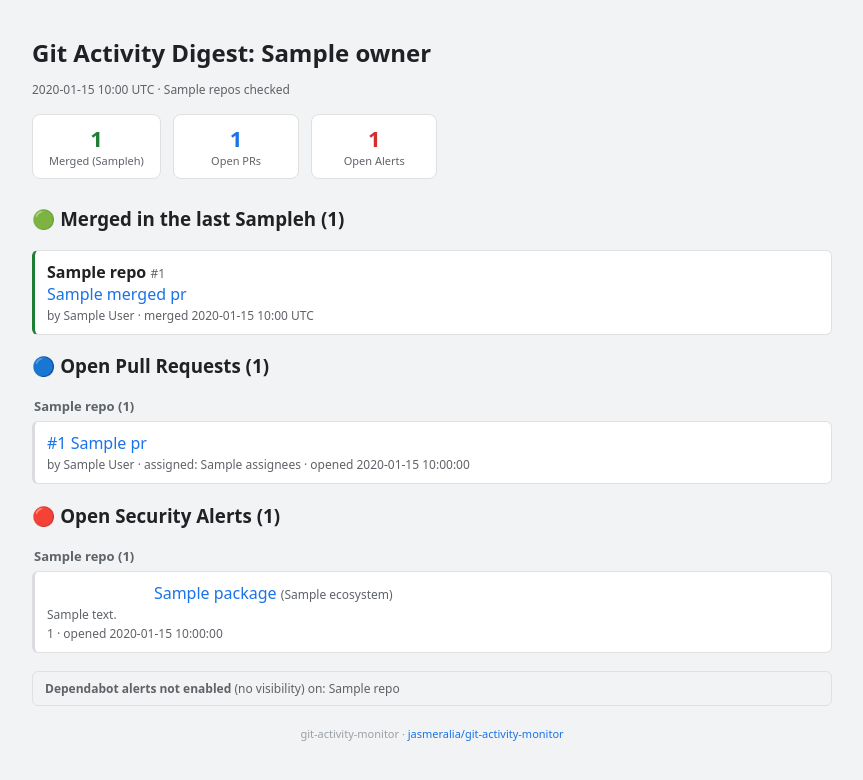
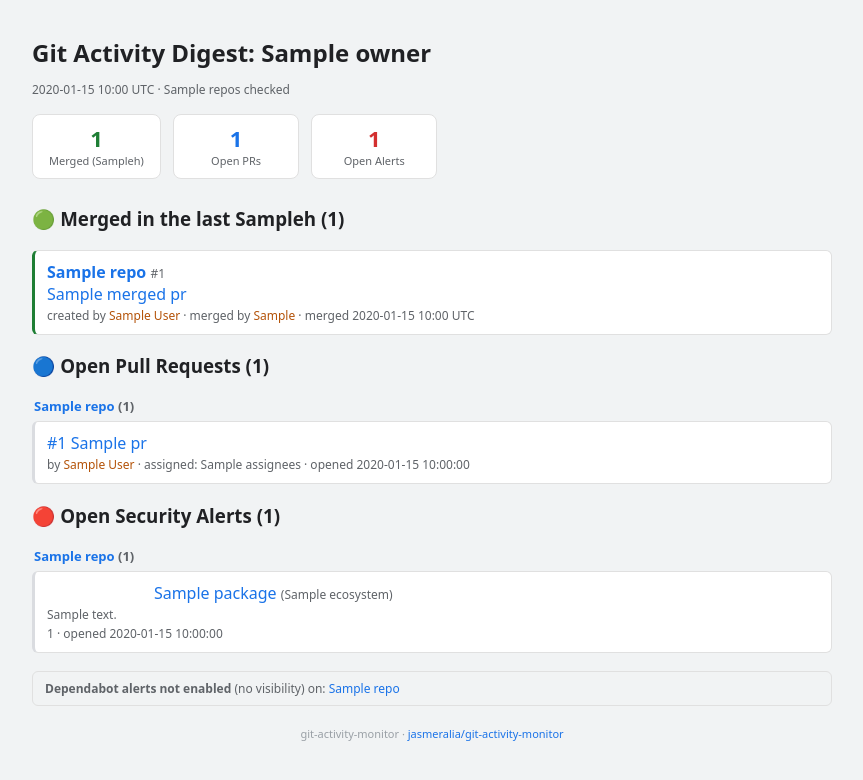
Before and after one commit to jasmeralia/git-activity-monitor, a Python web app: template src/git_activity_monitor/digest/templates/digest_email.html in a window 1280 px wide. Shown: the top 780 px of the page, without its empty margins (208-1071 px from the left). Run offline with Jinja, Linux system fonts and the light colour scheme; the template is opened without the code that fills it: most values are stand-ins (such as "Sample title", 1, 10 or a date in 2020).

Commit message:
Show who merged each PR in the daily digest (#27)
Fetch and display the GitHub user who merged each recently merged pull request alongside its creator. Highlight identities that differ from the scanned owner and link repository names directly to GitHub.

🌸 Shipped with Kanna — https://kanna.sh

Co-Authored-By: Kanna <noreply@kanna.sh>
Kanna-Agent: codex/gpt-5.6-sol

```diff
--- a/src/git_activity_monitor/digest/collect.py
+++ b/src/git_activity_monitor/digest/collect.py
@@ -65,10 +65,9 @@ def collect_digest(
                         number=raw["number"],
                         title=raw["title"],
                         author=(raw.get("author") or {}).get("login", "unknown"),
+                        merged_by=(raw.get("mergedBy") or {}).get("login", "unknown"),
                         url=raw["url"],
-                        merged_at=dt.datetime.fromisoformat(
-                            raw["mergedAt"].replace("Z", "+00:00")
-                        ),
+                        merged_at=dt.datetime.fromisoformat(raw["mergedAt"].replace("Z", "+00:00")),
                     )
                 )
         except Exception:  # pylint: disable=broad-exception-caught
--- a/src/git_activity_monitor/digest/gh_cli.py
+++ b/src/git_activity_monitor/digest/gh_cli.py
@@ -93,7 +93,7 @@ def list_merged_prs_since(repo: str, since: dt.datetime) -> list[dict[str, Any]]
                 "--limit",
                 "200",
                 "--json",
-                "number,title,author,url,mergedAt",
+                "number,title,author,mergedBy,url,mergedAt",
             ]
         )
     )
--- a/src/git_activity_monitor/digest/models.py
+++ b/src/git_activity_monitor/digest/models.py
@@ -21,6 +21,7 @@ class MergedPR:
     number: int
     title: str
     author: str
+    merged_by: str
     url: str
     merged_at: dt.datetime
 
--- a/src/git_activity_monitor/digest/render.py
+++ b/src/git_activity_monitor/digest/render.py
@@ -48,7 +48,8 @@ def build_text(data: DigestData) -> str:
         lines.append(f"=== Merged in the last {data.merged_window_hours}h ===")
         for merged_pr in data.merged_prs_sorted():
             lines.append(
-                f"{merged_pr.repo} #{merged_pr.number} by {merged_pr.author}: {merged_pr.title}"
+                f"{merged_pr.repo} #{merged_pr.number} created by {merged_pr.author}, "
+                f"merged by {merged_pr.merged_by}: {merged_pr.title}"
             )
             lines.append(f"  {merged_pr.url}")
         lines.append("")
--- a/src/git_activity_monitor/digest/templates/digest_email.html
+++ b/src/git_activity_monitor/digest/templates/digest_email.html
@@ -56,6 +56,7 @@
     a { color: #1a73e8 !important; text-decoration: none; }
     a:hover { text-decoration: underline; }
     .meta { font-size: 12px; color: #5F6368 !important; margin-top: 2px; }
+    .identity-mismatch { color: #B45309 !important; }
     .badge {
       display: inline-block;
       font-size: 10px;
@@ -97,6 +98,7 @@
       .card { background: #2A2C2F !important; border-color: #3C4043 !important; color: #E8EAED !important; }
       a { color: #8AB4F8 !important; }
       .meta { color: #9AA0A6 !important; }
+      .identity-mismatch { color: #FBBF24 !important; }
       .disabled-note { background: #2A2C2F !important; border-color: #3C4043 !important; color: #9AA0A6 !important; }
       .empty-note { color: #9AA0A6 !important; }
       .footer { color: #9AA0A6 !important; }
@@ -105,6 +107,12 @@
 </head>
 <body>
 <div class="container">
+  {% macro identity(login) -%}
+    {% if login != owner %}<span class="identity-mismatch">{{ login }}</span>{% else %}{{ login }}{% endif %}
+  {%- endmacro %}
+  {% macro repo_link(repo) -%}
+    <a href="https://github.com/{{ repo }}">{{ repo }}</a>
+  {%- endmacro %}
 
   <h2>Git Activity Digest: {{ owner }}</h2>
   <div class="meta" style="margin-top:-8px;margin-bottom:16px;">
@@ -130,9 +138,9 @@
   <h3>🟢 Merged in the last {{ merged_window_hours }}h ({{ merged_prs|length }})</h3>
   {% for pr in merged_prs %}
   <div class="card merged">
-    <div><strong>{{ pr.repo }}</strong> <span class="meta">#{{ pr.number }}</span></div>
+    <div><strong>{{ repo_link(pr.repo) }}</strong> <span class="meta">#{{ pr.number }}</span></div>
     <div><a href="{{ pr.url }}">{{ pr.title }}</a></div>
-    <div class="meta">by {{ pr.author }} · merged {{ pr.merged_at.strftime("%Y-%m-%d %H:%M UTC") }}</div>
+    <div class="meta">created by {{ identity(pr.author) }} · merged by {{ identity(pr.merged_by) }} · merged {{ pr.merged_at.strftime("%Y-%m-%d %H:%M UTC") }}</div>
   </div>
   {% endfor %}
   {% endif %}
@@ -141,11 +149,11 @@
   <h3>🔵 Open Pull Requests ({{ open_pr_count }})</h3>
   {% for repo, prs in open_prs_by_repo %}
   <div class="repo-group">
-    <div class="repo-name">{{ repo }} ({{ prs|length }})</div>
+    <div class="repo-name">{{ repo_link(repo) }} ({{ prs|length }})</div>
     {% for pr in prs %}
     <div class="card">
       <div><a href="{{ pr.url }}">#{{ pr.number }} {{ pr.title }}</a></div>
-      <div class="meta">by {{ pr.author }} · assigned: {{ pr.assignees }} · opened {{ pr.created_at }}</div>
+      <div class="meta">by {{ identity(pr.author) }} · assigned: {{ pr.assignees }} · opened {{ pr.created_at }}</div>
     </div>
     {% endfor %}
   </div>
@@ -156,7 +164,7 @@
   <h3>🔴 Open Security Alerts ({{ alert_count }})</h3>
   {% for repo, alerts in alerts_by_repo %}
   <div class="repo-group">
-    <div class="repo-name">{{ repo }} ({{ alerts|length }})</div>
+    <div class="repo-name">{{ repo_link(repo) }} ({{ alerts|length }})</div>
     {% for a in alerts %}
     <div class="card sev-{{ a.severity }}">
       <div>
@@ -175,7 +183,7 @@
   {% if alerts_disabled_repos %}
   <div class="disabled-note">
     <strong>Dependabot alerts not enabled</strong> (no visibility) on:
-    {{ alerts_disabled_repos|join(', ') }}
+    {% for repo in alerts_disabled_repos %}{{ repo_link(repo) }}{{ ', ' if not loop.last else '' }}{% endfor %}
   </div>
   {% endif %}
 
```
Also changed, not shown: tests/digest/test_collect.py (+7 -6 lines), tests/digest/test_gh_cli.py (+2 -0 lines), tests/digest/test_render.py (+16 -4 lines).
